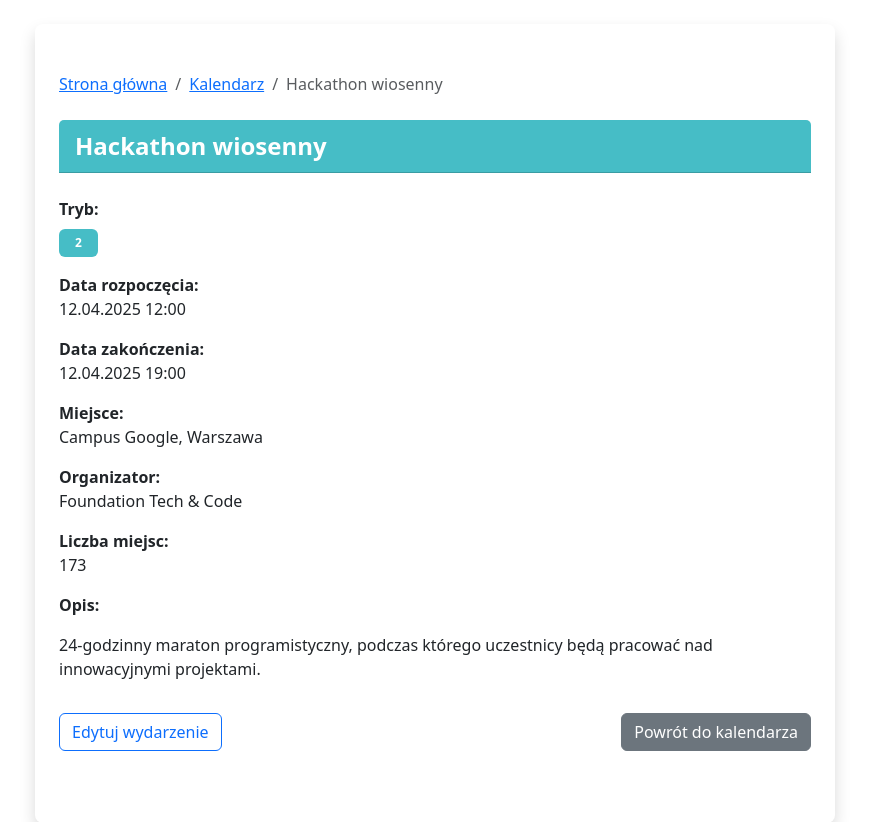
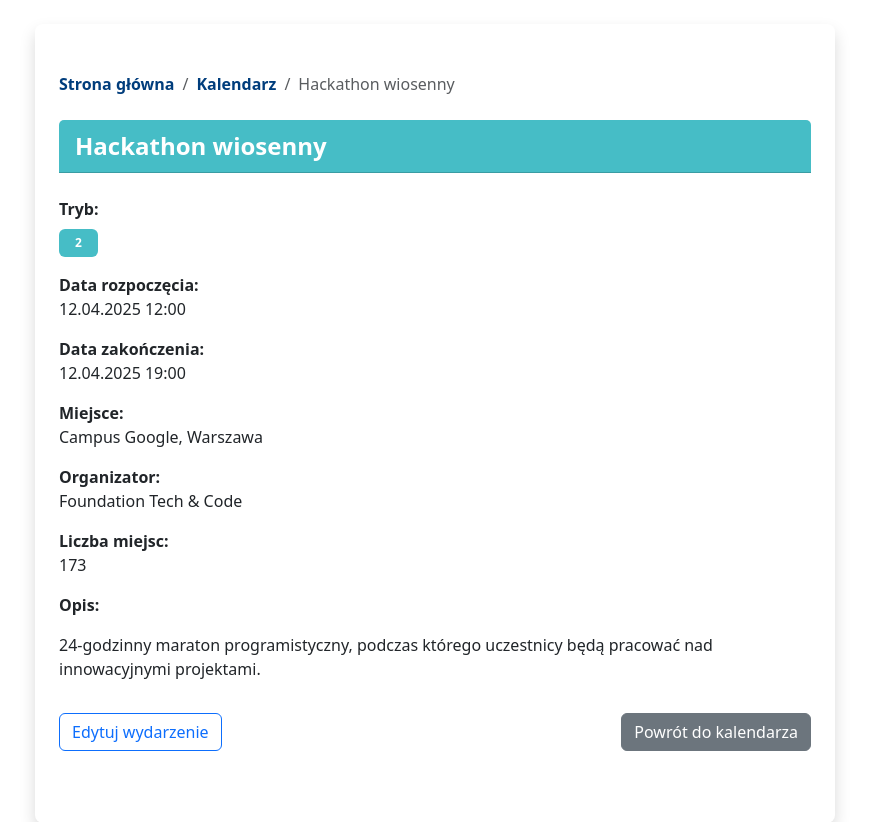
Before and after one commit to zosiaszy/rekrutacja-front-django-04-2025, a Django app: page /events/6/ in a window 1280 px wide. Shown: the part 88-910 px from the top of the page, without its empty margins (205-1074 px from the left). Run offline with Django 5.2, Linux system fonts and the light colour scheme; data comes from the database, SQL or seed files in the repository; some libraries are stand-ins or nearby versions.

Commit message:
Remove underline text from breadcrumps

```diff
--- a/static/ownassets/css/styles.css
+++ b/static/ownassets/css/styles.css
@@ -1,3 +1,4 @@
+
 #calendar {
   max-width: 100%;
   overflow-x: auto;
@@ -134,3 +135,9 @@
     min-width: 600px;
   }
 }
+
+.breadcrumb a {
+  text-decoration: none !important;
+  color: #003d7c;
+  font-weight: bolder;
+}
```
